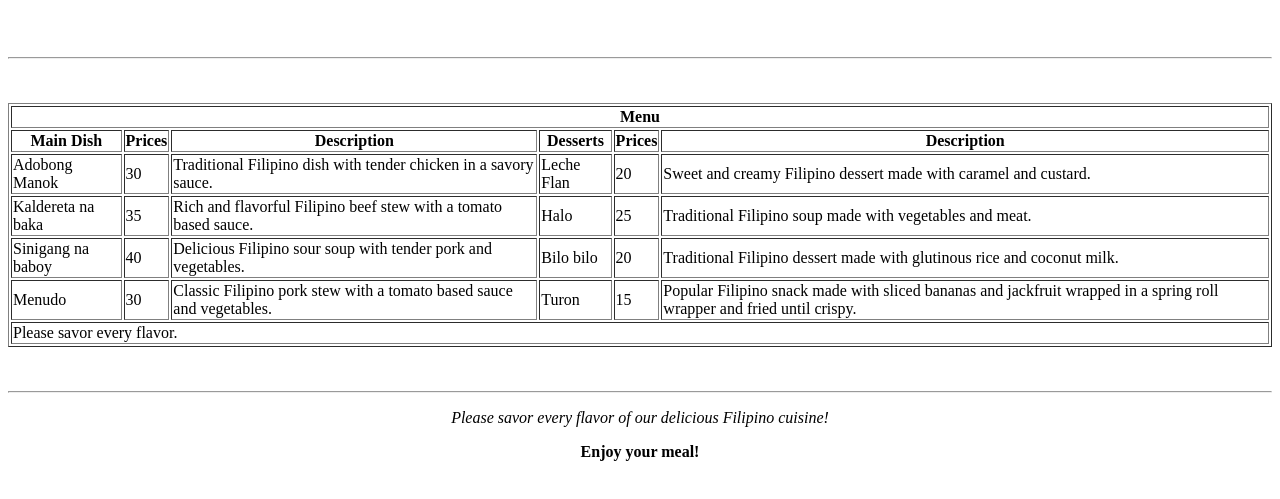
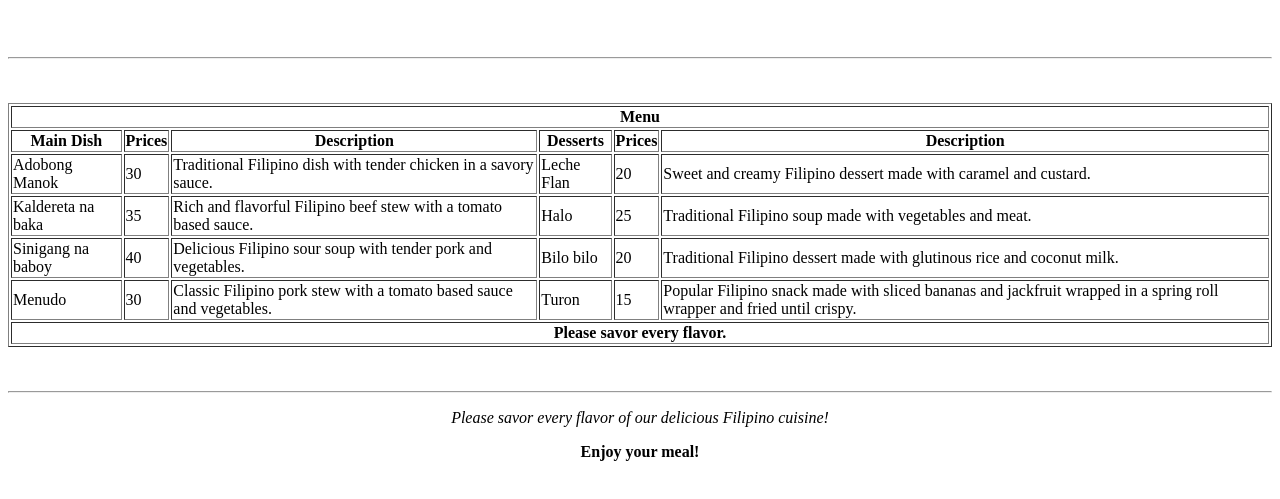
Before and after one commit to CedricMillare/MILLARE-SD2, a plain HTML site: page session4/activity.html in a window 1280 px wide. Shown: the part 101-600 px from the top of the page. Drawn offline with Linux system fonts and the light colour scheme.

Commit message:
Added info

```diff
--- a/session4/activity.html
+++ b/session4/activity.html
@@ -67,7 +67,7 @@
 
         <tfoot>
             <tr>
-                <td colspan="6">Please savor every flavor.</td>
+                <th colspan="6">Please savor every flavor.</th>
             </tr>
         </tfoot>
     </table></center>
```
